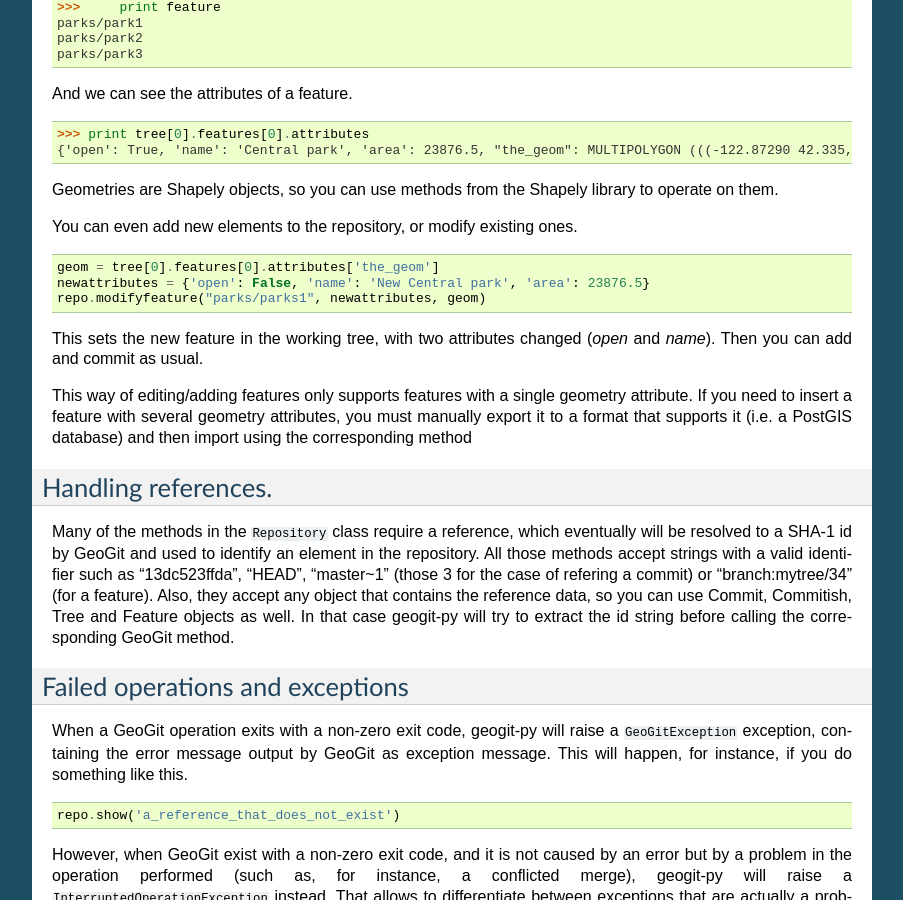
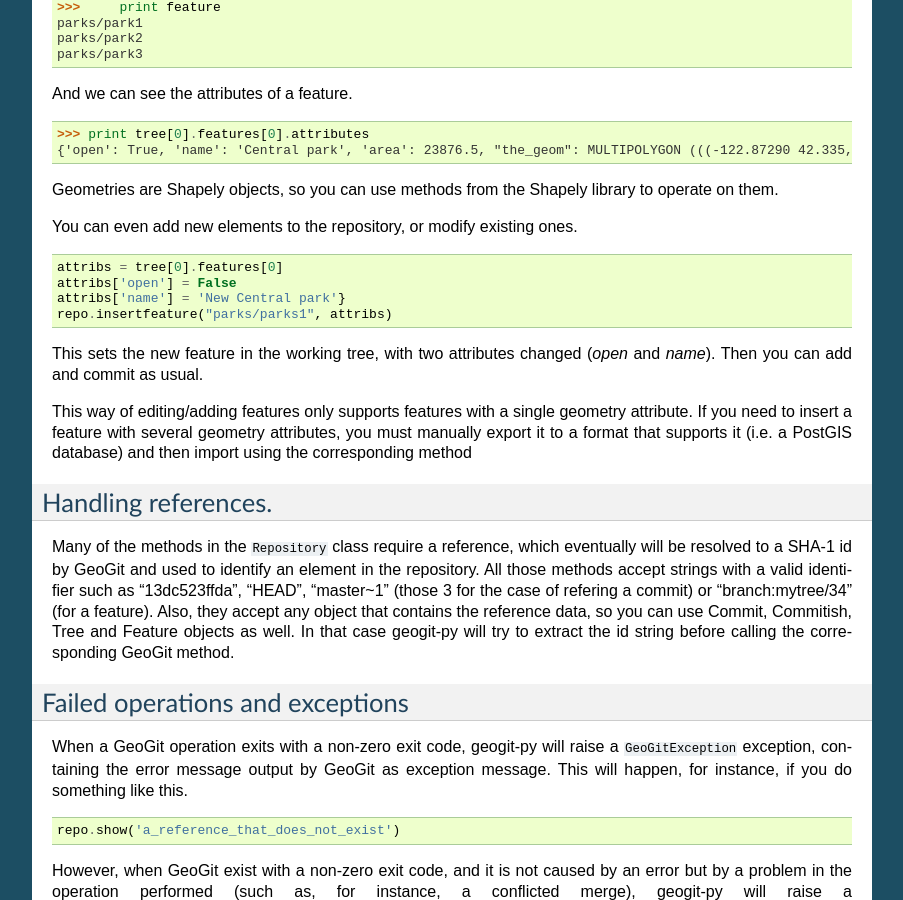
Before and after one commit to planetfederal/geogig-py, a Sphinx documentation site: the page built from doc/source/usage.rst, in a window 1280 px wide and 900 px high, scrolled down 1221 px. Shown: the whole window, without its empty margins (198-1101 px from the left). Built offline with Sphinx 7.4.7, drawn with Linux system fonts in a browser that asks for light colours; pages that are not in the unit, such as notebooks, are missing from menus.

Commit message:
fixed documentation (fixes #18)

```diff
--- a/doc/source/examples.rst
+++ b/doc/source/examples.rst
@@ -27,11 +27,12 @@ A simple GeoGit workflow
 	# Take a feature and modify its geometry
 	feature = repo.feature(geogit.HEAD, 'parks/1')
 	geom = feature.geom
-	attributes = feature.attributesnogeom
+	attributes = feature.attributes
 	newgeom = geom.buffer(5.0)
+	attributes[feature.geomfieldname] = newgeom
 
 	# insert the modified geometry and create a new snapshot with the changes
-	repo.insertfeature(feature.path, attributes, newgeom)
+	repo.insertfeature(feature.path, attributes)
 	repo.addandcommit("modified parks/1 (buffer computed)")
 
 	# Bring changes to master branch
--- a/doc/source/usage.rst
+++ b/doc/source/usage.rst
@@ -95,9 +95,10 @@ You can even add new elements to the repository, or modify existing ones.
 
 ::
 
-	geom = tree[0].features[0].attributes['the_geom']
-	newattributes = {'open': False, 'name': 'New Central park', 'area': 23876.5}
-	repo.modifyfeature("parks/parks1", newattributes, geom)
+	attribs = tree[0].features[0]
+	attribs['open'] = False
+	attribs['name'] = 'New Central park'}
+	repo.insertfeature("parks/parks1", attribs)
 
 This sets the new feature in the working tree, with two attributes changed (*open* and *name*). Then you can add and commit as usual.
 
```
